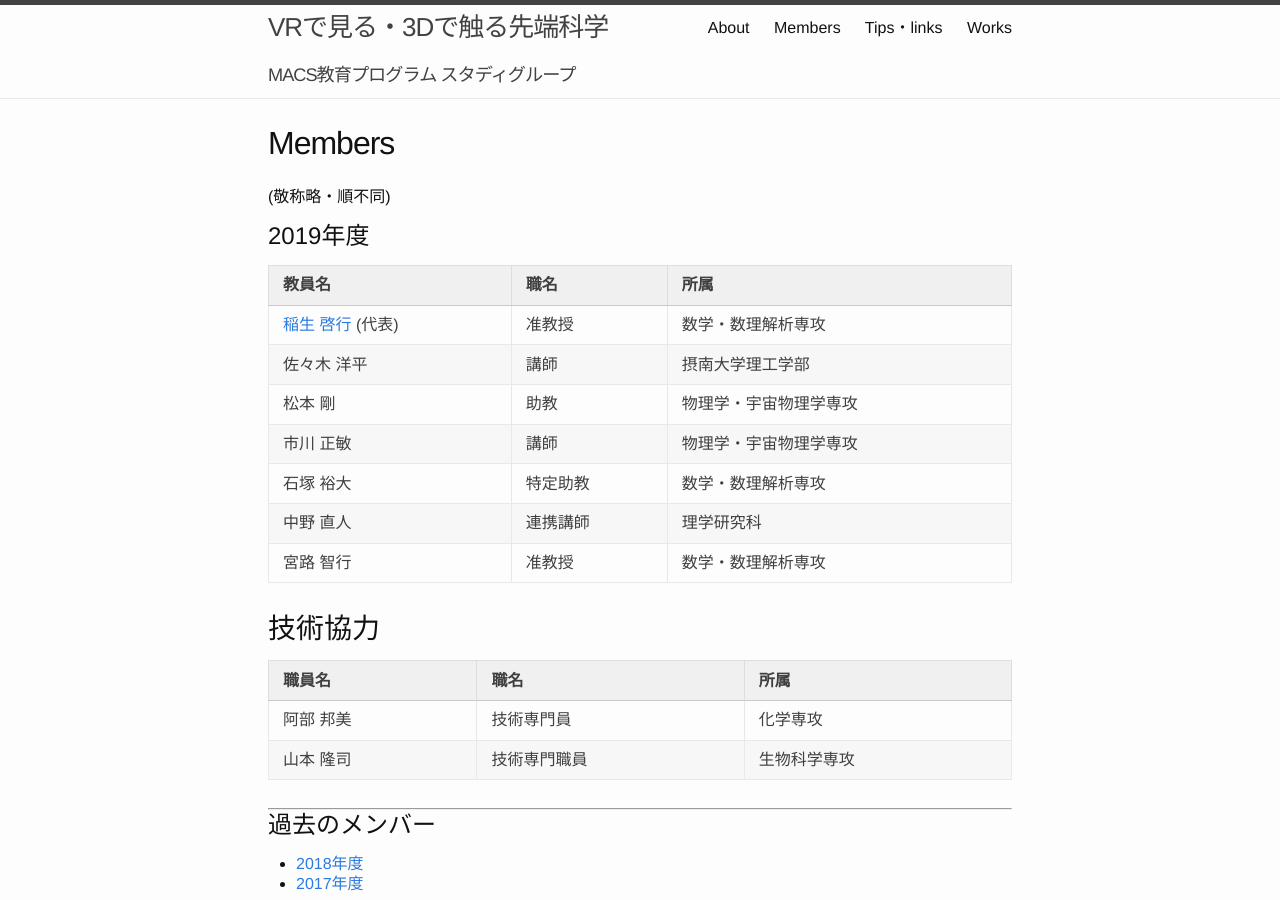
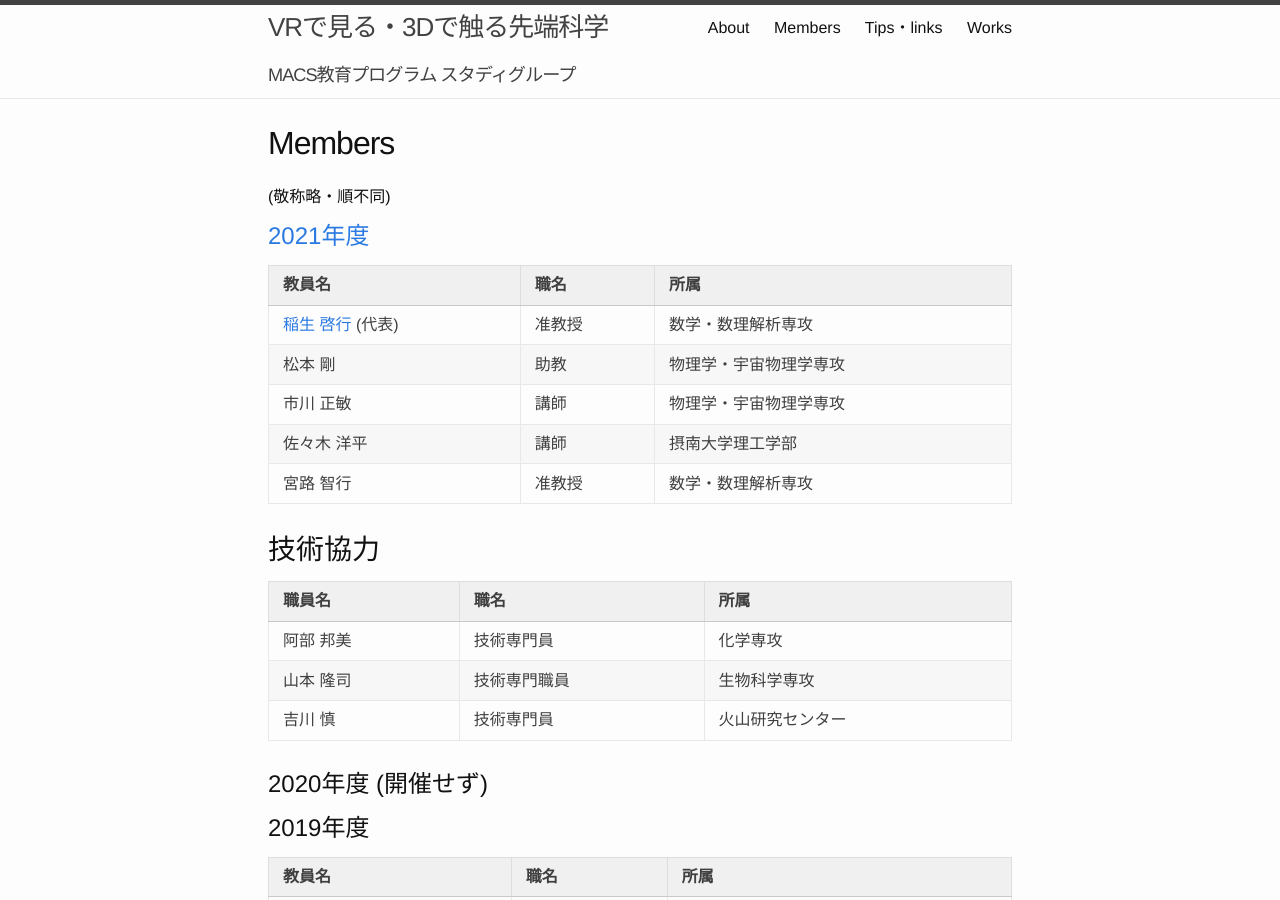
Before and after one commit to macs-vr/macs-vr.github.io, a Jekyll site: the page built from member.md, in a window 1280 px wide and 900 px high. Built offline with Jekyll 4.4.1, drawn with Linux system fonts in a browser that asks for light colours.

Commit message:
Add members for the year 2021

```diff
--- a/member.md
+++ b/member.md
@@ -4,6 +4,27 @@ title: Members
 ---
 
 (敬称略・順不同)
+
+# [2021年度](http://www.sci.kyoto-u.ac.jp/ja/academics/programs/macs/sg/sg2021/sg2021-inou/)
+
+| 教員名     | 職名 | 所属                  |
+| ---------- | ---- | --------------------- |
+| [稲生 啓行](https://www.math.kyoto-u.ac.jp/~inou/) (代表)  | 准教授 | 数学・数理解析専攻     |
+| 松本 剛    | 助教     | 物理学・宇宙物理学専攻 |
+| 市川 正敏  | 講師     | 物理学・宇宙物理学専攻 |
+| 佐々木 洋平| 講師 | 摂南大学理工学部     |
+| 宮路 智行  | 准教授   | 数学・数理解析専攻 |
+
+
+## 技術協力
+
+| 職員名    | 職名         | 所属         |
+| --------- | ------------ | ------------ |
+| 阿部 邦美 | 技術専門員   | 化学専攻     |
+| 山本 隆司 | 技術専門職員 | 生物科学専攻 |
+| 吉川 慎   | 技術専門員 | 火山研究センター |
+
+# 2020年度 (開催せず)
 
 # 2019年度
 
```
